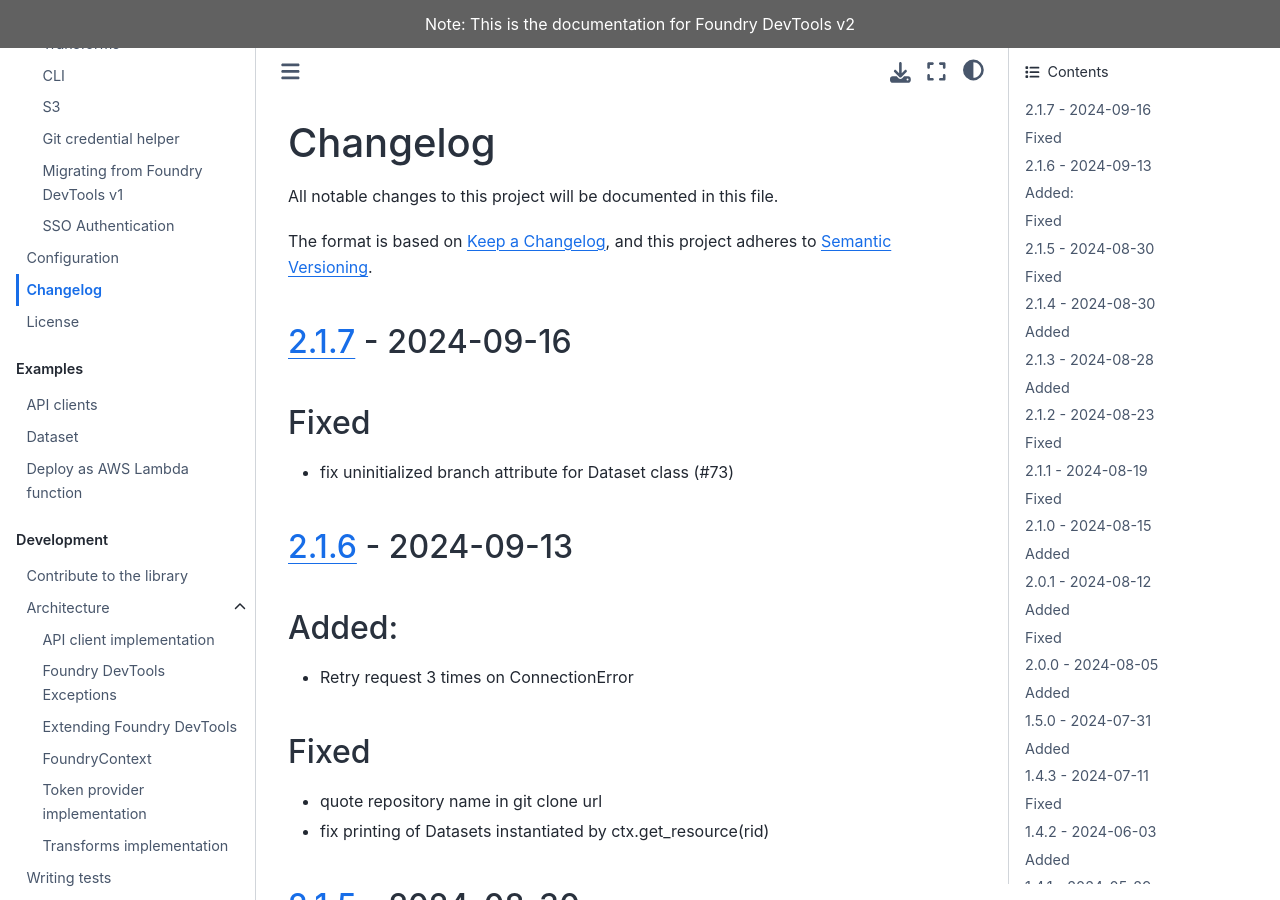
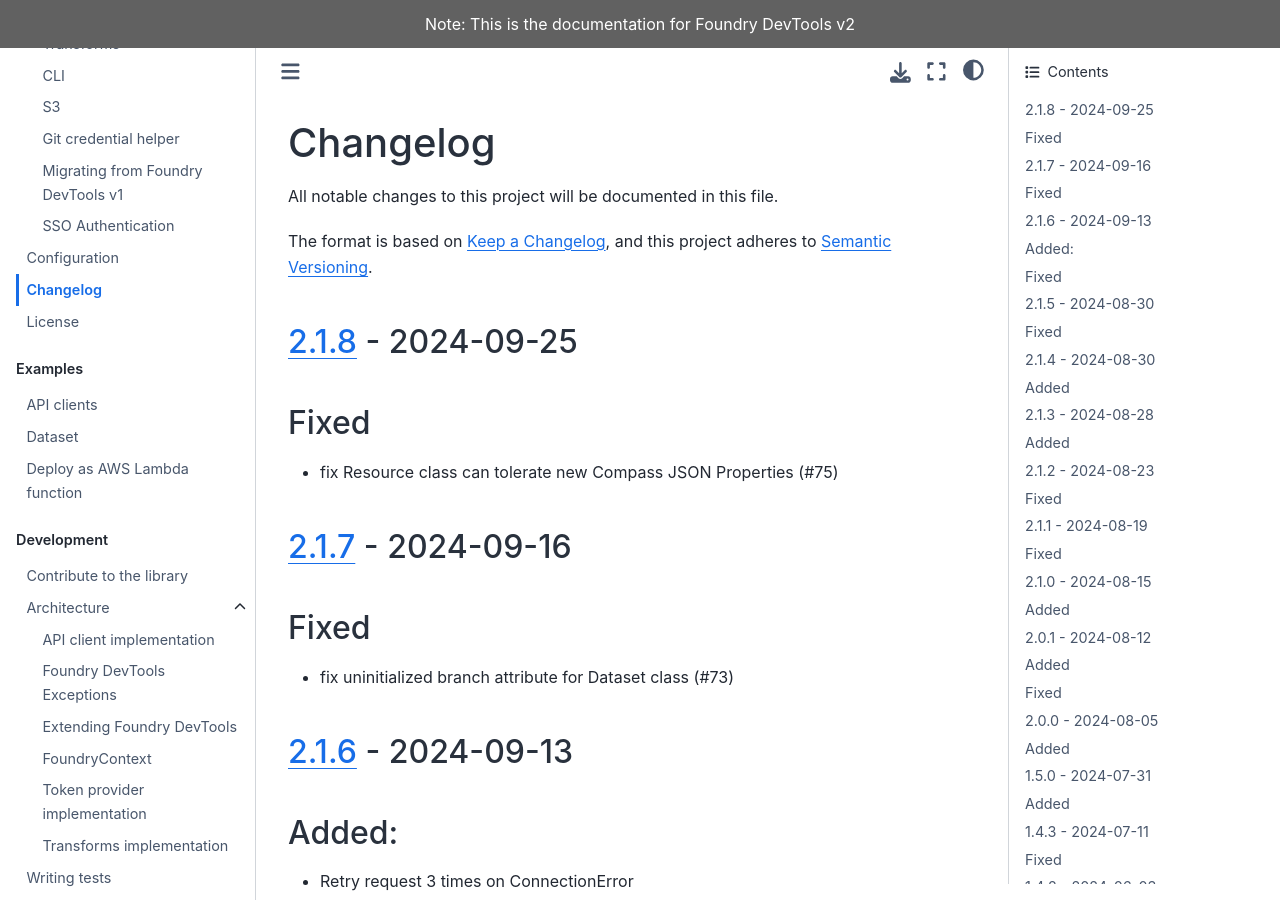
Before and after one commit to emdgroup/foundry-dev-tools, a Sphinx documentation site: the page built from docs/changelog.md, in a window 1280 px wide and 900 px high. Built offline with Sphinx 7.4.7 and the Sphinx Book theme 1.1.4, drawn with Linux system fonts in a browser that asks for light colours; pages that are not in the unit, such as notebooks, are missing from menus; the version number is read from the project's files by our own code.

Commit message:
feat: release v2.1.8

```diff
--- a/docs/changelog.md
+++ b/docs/changelog.md
@@ -4,6 +4,11 @@ All notable changes to this project will be documented in this file.
 
 The format is based on [Keep a Changelog],
 and this project adheres to [Semantic Versioning].
+
+## [2.1.8] - 2024-09-25
+
+## Fixed
+  - fix Resource class can tolerate new Compass JSON Properties (#75)
 
 ## [2.1.7] - 2024-09-16
 
@@ -286,6 +291,7 @@ and this project adheres to [Semantic Versioning].
 [Keep a Changelog]: https://keepachangelog.com/en/1.0.0/
 [Semantic Versioning]: https://semver.org/spec/v2.0.0.html
 
+[2.1.8]: https://github.com/emdgroup/foundry-dev-tools/compare/v2.1.7...v2.1.8
 [2.1.7]: https://github.com/emdgroup/foundry-dev-tools/compare/v2.1.6...v2.1.7
 [2.1.6]: https://github.com/emdgroup/foundry-dev-tools/compare/v2.1.5...v2.1.6
 [2.1.5]: https://github.com/emdgroup/foundry-dev-tools/compare/v2.1.4...v2.1.5
```
